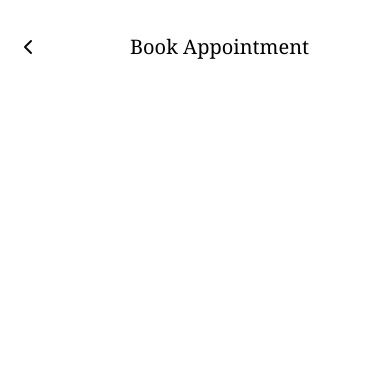
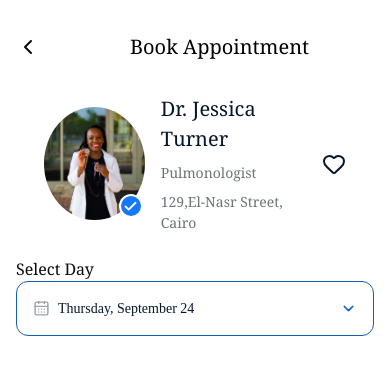
Before and after one commit to Abdulrahmanfawzy/cure-team-2, a React (Vite) app: page /appointment in a window 390 px wide. Shown: the top 374 px of the page. Built offline with nearby package versions, Linux system fonts and the light colour scheme.

Commit message:
picker header in mobile

```diff
--- /dev/null
+++ b/src/features/appointment/component/Appointment/AppointmentPicker/AppointmentPickerMob.tsx
@@ -0,0 +1,43 @@
+import { format } from "date-fns";
+import { CalendarDays, ChevronDown, ChevronUp } from "lucide-react";
+import { useState } from "react";
+
+interface IProps {
+
+
+
+}
+
+const AppointmentPickerMob = ({ }: IProps) => {
+  const [isOpen, setIsOpen] = useState(false);
+  const [selectedDate, setSelectedDate] = useState(new Date());
+
+  return (
+    <div className="w-full  flex flex-col sm:hidden ">
+      <p>Select Day</p>
+      <button
+      type="button"
+      onClick={() => setIsOpen((prev) => !prev)}
+      className="border border-[#145DB8] rounded-[12px] p-4 flex items-center justify-between "
+    >
+      <div className="flex items-center gap-2">
+        <CalendarDays size={17} className="text-[#99A2AB]" />
+        <span className="text-[14px] text-[#05162C] font-medium font-[Montserrat] ">
+          {format(selectedDate, "EEEE, MMMM d")}
+        </span>
+      </div>
+
+
+      {isOpen ? <ChevronUp size={17} className="text-[#145DB8]" /> :<ChevronDown size={17} className="text-[#145DB8]" />}
+
+    </button>
+
+    {isOpen && (
+      <div>calender</div>
+    )}
+    </div>
+
+  )
+}
+
+export default AppointmentPickerMob
--- /dev/null
+++ b/src/features/appointment/component/Appointment/DoctorDetailsMobile.tsx
@@ -0,0 +1,47 @@
+import { useState } from "react";
+import { Check, Heart } from "lucide-react";
+
+interface IProps {
+    image: string;
+    doctorName: string;
+    doctorSpecialist: string;
+    doctorLocation: string;
+
+}
+
+const DoctorDetailsMobile = ({ image, doctorName, doctorLocation, doctorSpecialist }: IProps) => {
+    const [isFavorite, setIsFavorite] = useState(false);
+
+    return (
+        <section className="flex items-center justify-between gap-3 mt-5 px-7">
+            <div className=" flex items-center gap-4">
+            <div className="relative">
+                <img src={image} className="w-28.25 h-28.25 rounded-[50%] " />
+                <span className="absolute bottom-1 right-1 flex h-5 w-5 items-center justify-center rounded-full bg-[#1677FF] text-white ring-2 ring-white">
+                    <Check size={15} strokeWidth={3} />
+                </span>
+            </div>
+
+                <div className="flex flex-col gap-2">
+                    <p className="text-[20px] text-[#05162C] ">{doctorName}</p>
+                    <p className="text-[14px] text-[#6D7379] ">{doctorSpecialist}</p>
+                    <p className="text-[14px] text-[#6D7379] ">{doctorLocation}</p>
+
+                </div>
+            </div>
+            <button
+                type="button"
+                aria-label={isFavorite ? "Remove doctor from favorites" : "Add doctor to favorites"}
+                aria-pressed={isFavorite}
+                onClick={() => setIsFavorite((favorite) => !favorite)}
+                className="cursor-pointer"
+            >
+                <Heart
+                    className={isFavorite ? "fill-red-500 text-red-500" : "text-[#05162C]"}
+                />
+            </button>
+        </section>
+    )
+}
+
+export default DoctorDetailsMobile
--- a/src/features/appointment/pages/AppointmentPage.tsx
+++ b/src/features/appointment/pages/AppointmentPage.tsx
@@ -1,5 +1,5 @@
 
-import { ChevronLeft } from "lucide-react"
+
 import AppointmentHeader from "../component/Appointment/AppointmentHeader"
 import AppointmentPicker from "../component/Appointment/AppointmentPicker"
 import AppointmentRating from "../component/Appointment/AppointmentRating"
@@ -9,6 +9,9 @@ import DoctorHeader from "../component/DoctorProfile/DoctorHeader"
 import DoctorLocation from "../component/DoctorProfile/DoctorLocation"
 import DoctorStats from "../component/DoctorProfile/DoctorStats"
 import HeaderMobile from "../component/Appointment/HeaderMobile"
+import DoctorDetailsMobile from "../component/Appointment/DoctorDetailsMobile"
+import docImg from "../../../assets/women.jpg"
+import AppointmentPickerMob from "../component/Appointment/AppointmentPicker/AppointmentPickerMob"
 
 const AppointmentPage = () => {
     return (
@@ -24,10 +27,15 @@ const AppointmentPage = () => {
                     <Testimonial />
                 </div>
             </div>
+
             {/*---------- doc info mobile----------- */}
             <div className="sm:hidden flex flex-col gap-3">
                <HeaderMobile/>
+               <DoctorDetailsMobile image={docImg} doctorName="Dr. Jessica Turner" doctorLocation="129,El-Nasr Street, Cairo " doctorSpecialist="Pulmonologist" />
             </div>
+
+            {/* picker for appointment in mob */}
+            <AppointmentPickerMob />
             {/*----------- doc info----------- */}
             <div className="hidden sm:block w-full max-w-115 rounded-4xl bg-[#F5F6F7] px-4 pb-6 pt-8 lg:shrink-0">
                 <DoctorHeader />
```
